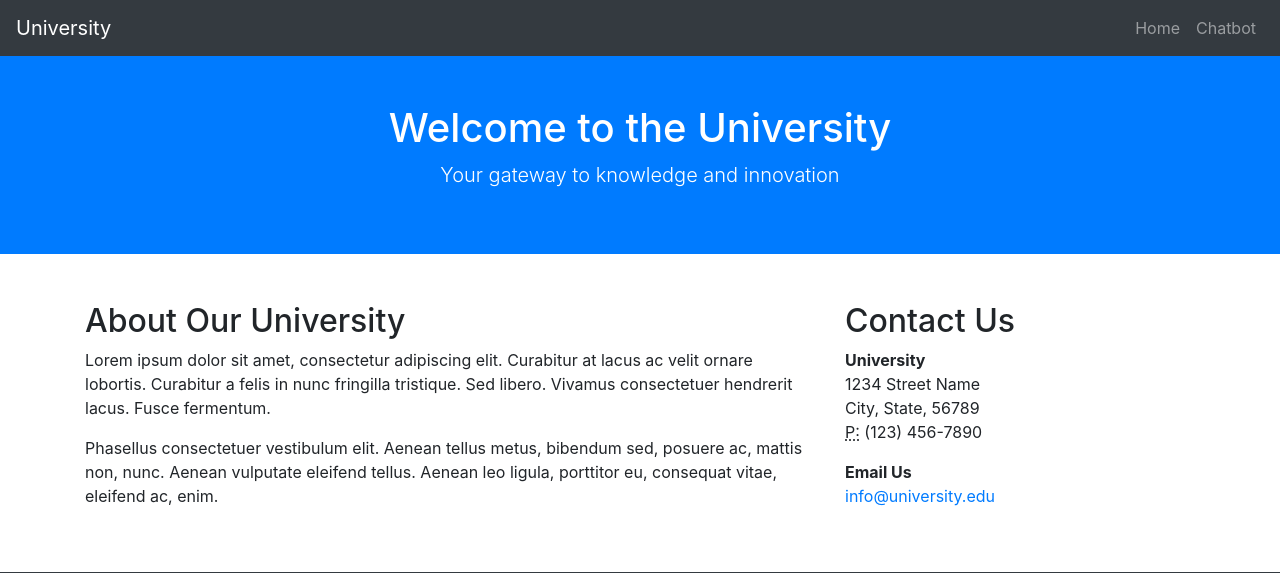
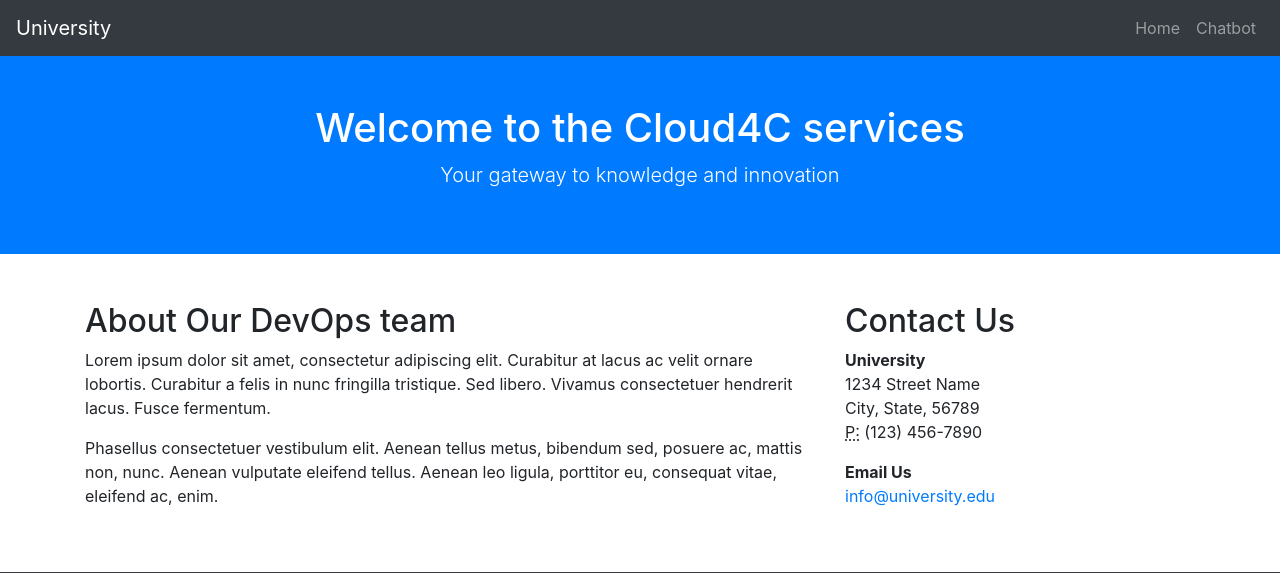
Before and after one commit to pavan8184/university_chatbot, a Flask app: page / in a window 1280 px wide. Shown: the top 573 px of the page. Run offline with Flask 3, Linux system fonts and the light colour scheme; some libraries are stand-ins or nearby versions.

Commit message:
Update index.html

```diff
--- a/templates/index.html
+++ b/templates/index.html
@@ -29,7 +29,7 @@
 <!-- Header Section -->
 <header class="bg-primary text-white text-center py-5">
 <div class="container">
-<h1>Welcome to the University</h1>
+<h1>Welcome to the Cloud4C services</h1>
 <p class="lead">Your gateway to knowledge and innovation</p>
 </div>
 </header>
@@ -38,7 +38,7 @@
 <div class="container my-5">
 <div class="row">
 <div class="col-md-8">
-<h2>About Our University</h2>
+<h2>About Our DevOps team</h2>
 <p>Lorem ipsum dolor sit amet, consectetur adipiscing elit. Curabitur at lacus ac velit ornare lobortis. Curabitur a felis in nunc fringilla tristique. Sed libero. Vivamus consectetuer hendrerit lacus. Fusce fermentum.</p>
 <p>Phasellus consectetuer vestibulum elit. Aenean tellus metus, bibendum sed, posuere ac, mattis non, nunc. Aenean vulputate eleifend tellus. Aenean leo ligula, porttitor eu, consequat vitae, eleifend ac, enim.</p>
 </div>
```
